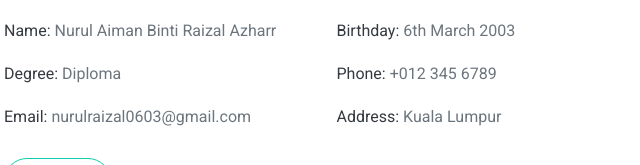
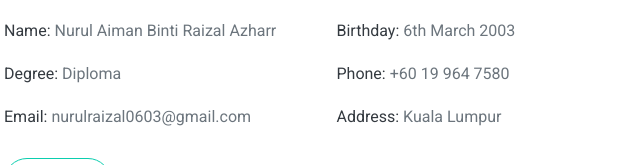
Before and after one commit to Nurul0603/My-Portfolio, a plain HTML site: page index.html in a window 1280 px wide. Shown: the part 1295-1460 px from the top of the page, 556-1196 px from the left. Drawn offline with nearby package versions, Linux system fonts and the light colour scheme.

Commit message:
Update index.html

```diff
--- a/index.html
+++ b/index.html
@@ -91,7 +91,7 @@
                       <div class="col-sm-6 py-2"><h6>Name: <span class="text-secondary">Nurul Aiman Binti Raizal Azharr</span></h6></div>
                         <div class="col-sm-6 py-2"><h6>Birthday: <span class="text-secondary">6th March 2003</span></h6></div>
                         <div class="col-sm-6 py-2"><h6>Degree: <span class="text-secondary">Diploma</span></h6></div>
-                        <div class="col-sm-6 py-2"><h6>Phone: <span class="text-secondary">+012 345 6789</span></h6></div>
+                        <div class="col-sm-6 py-2"><h6>Phone: <span class="text-secondary">+60 19 964 7580</span></h6></div>
                         <div class="col-sm-6 py-2"><h6>Email: <span class="text-secondary">nurulraizal0603@gmail.com</span></h6></div>
                         <div class="col-sm-6 py-2"><h6>Address: <span class="text-secondary">Kuala Lumpur</span></h6></div>
                     </div>
```
